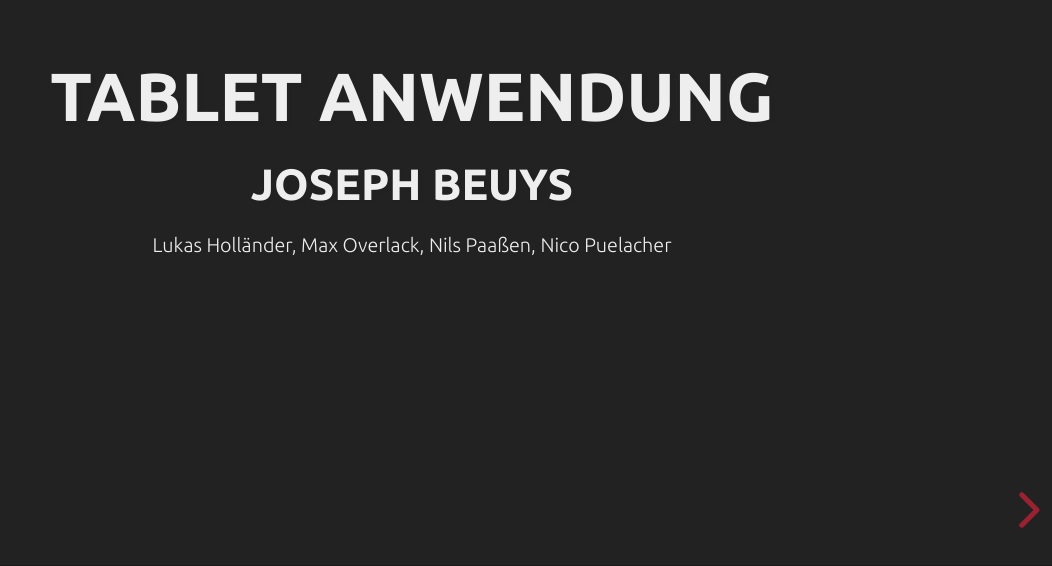
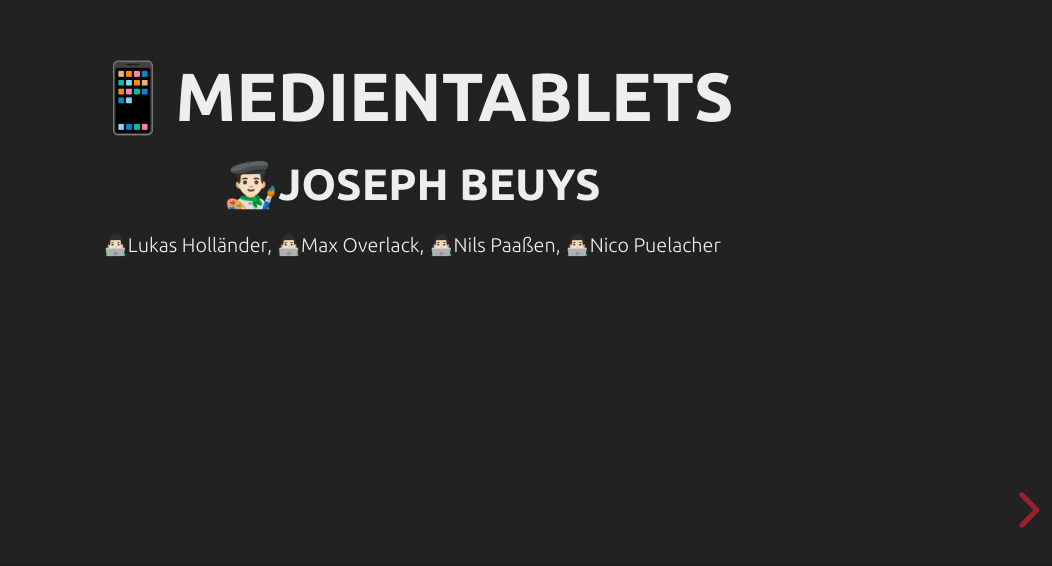
Before and after one commit to SetsunaiCodes/final-presentation-digital-media, a website: page index.html in a window 1280 px wide. Shown: the part 232-798 px from the top of the page, without its empty margins (228-1280 px from the left). Drawn offline with Linux system fonts and the light colour scheme.

Commit message:
added icons to head page

```diff
--- a/index.html
+++ b/index.html
@@ -17,9 +17,9 @@
 		<div class="reveal">
 			<div class="slides">
 				<section>
-					<h3>Tablet Anwendung</h3>
-					<h4>Joseph Beuys</h4>
-					<p class="text-sm">Lukas Holländer, Max Overlack, Nils Paaßen, Nico Puelacher</p>
+					<h3>📱Medientablets</h3>
+					<h4>👨🏻‍🎨Joseph Beuys</h4>
+					<p class="text-sm">👨🏻‍💻Lukas Holländer, 👨🏻‍💻Max Overlack, 👨🏻‍💻Nils Paaßen, 👨🏻‍💻Nico Puelacher</p>
 				</section>
 
 				<!-- KONZEPTION -->
```
